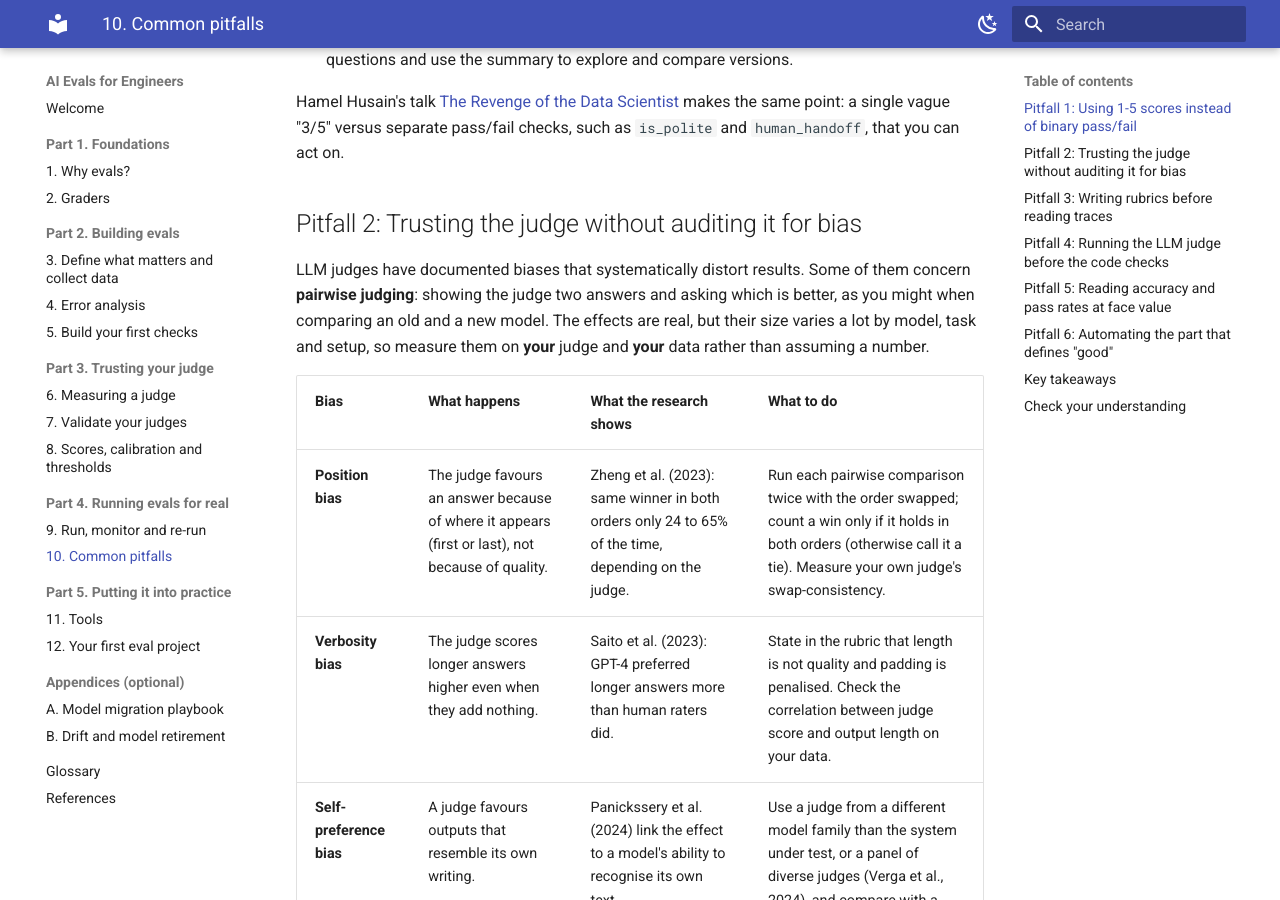
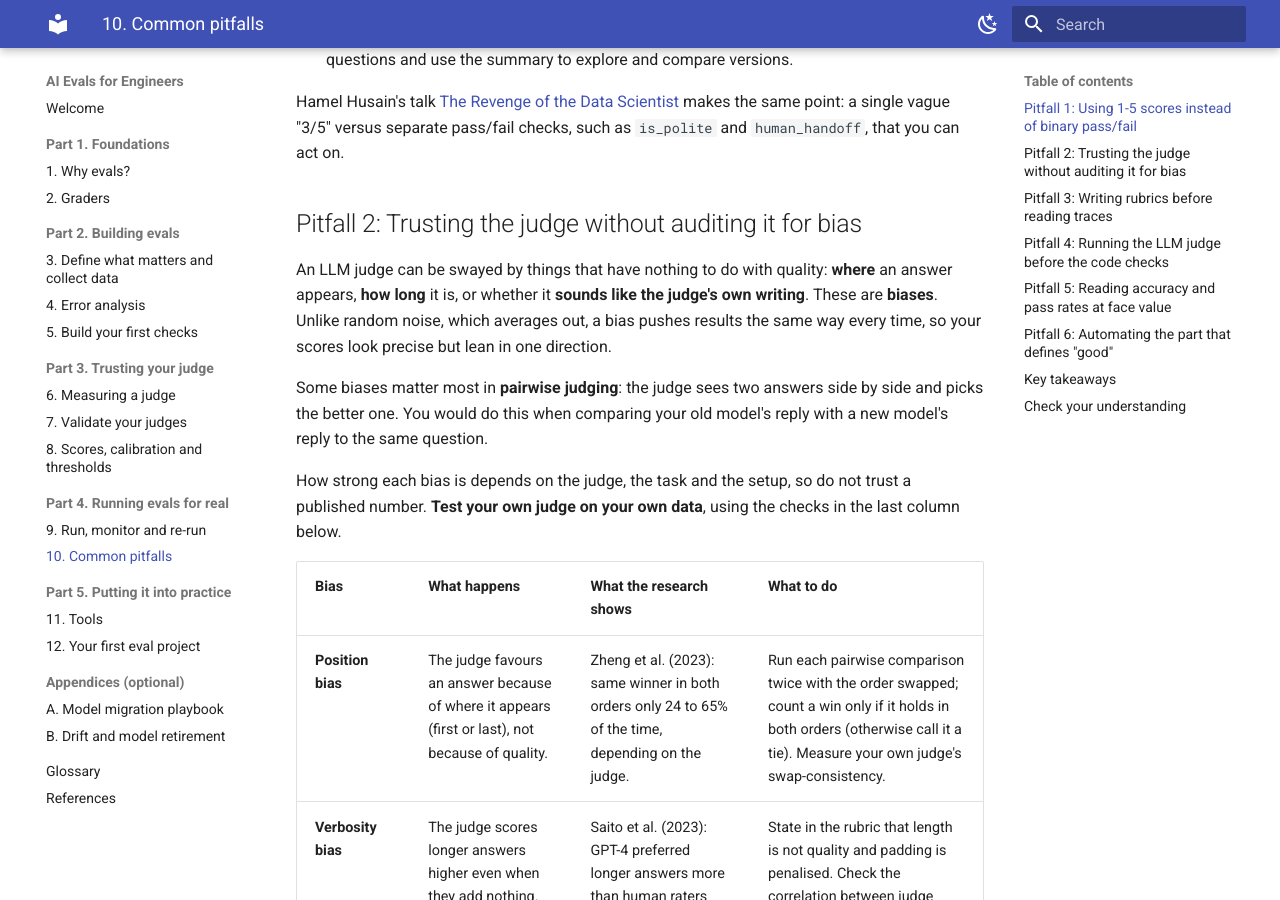
Before and after one commit to elcronos/ai-evals-for-engineers, an MkDocs documentation site: the page built from docs/10-pitfalls.md, in a window 1280 px wide and 900 px high, scrolled down 1318 px. Built offline with MkDocs 1.6.1 and Material for MkDocs 9.7.7, drawn with Linux system fonts in a browser that asks for light colours.

Commit message:
Explain judge bias in plain terms in Pitfall 2
Co-Authored-By: Claude Opus 5.5 <noreply@anthropic.com>

```diff
--- a/docs/10-pitfalls.md
+++ b/docs/10-pitfalls.md
@@ -30,7 +30,11 @@ Hamel Husain's talk [The Revenge of the Data Scientist](https://hamel.dev/blog/p
 
 ## Pitfall 2: Trusting the judge without auditing it for bias { #pitfall-2 }
 
-LLM judges have documented biases that systematically distort results. Some of them concern **pairwise judging**: showing the judge two answers and asking which is better, as you might when comparing an old and a new model. The effects are real, but their size varies a lot by model, task and setup, so measure them on **your** judge and **your** data rather than assuming a number.
+An LLM judge can be swayed by things that have nothing to do with quality: **where** an answer appears, **how long** it is, or whether it **sounds like the judge's own writing**. These are **biases**. Unlike random noise, which averages out, a bias pushes results the same way every time, so your scores look precise but lean in one direction.
+
+Some biases matter most in **pairwise judging**: the judge sees two answers side by side and picks the better one. You would do this when comparing your old model's reply with a new model's reply to the same question.
+
+How strong each bias is depends on the judge, the task and the setup, so do not trust a published number. **Test your own judge on your own data**, using the checks in the last column below.
 
 | Bias | What happens | What the research shows | What to do |
 |---|---|---|---|
```
